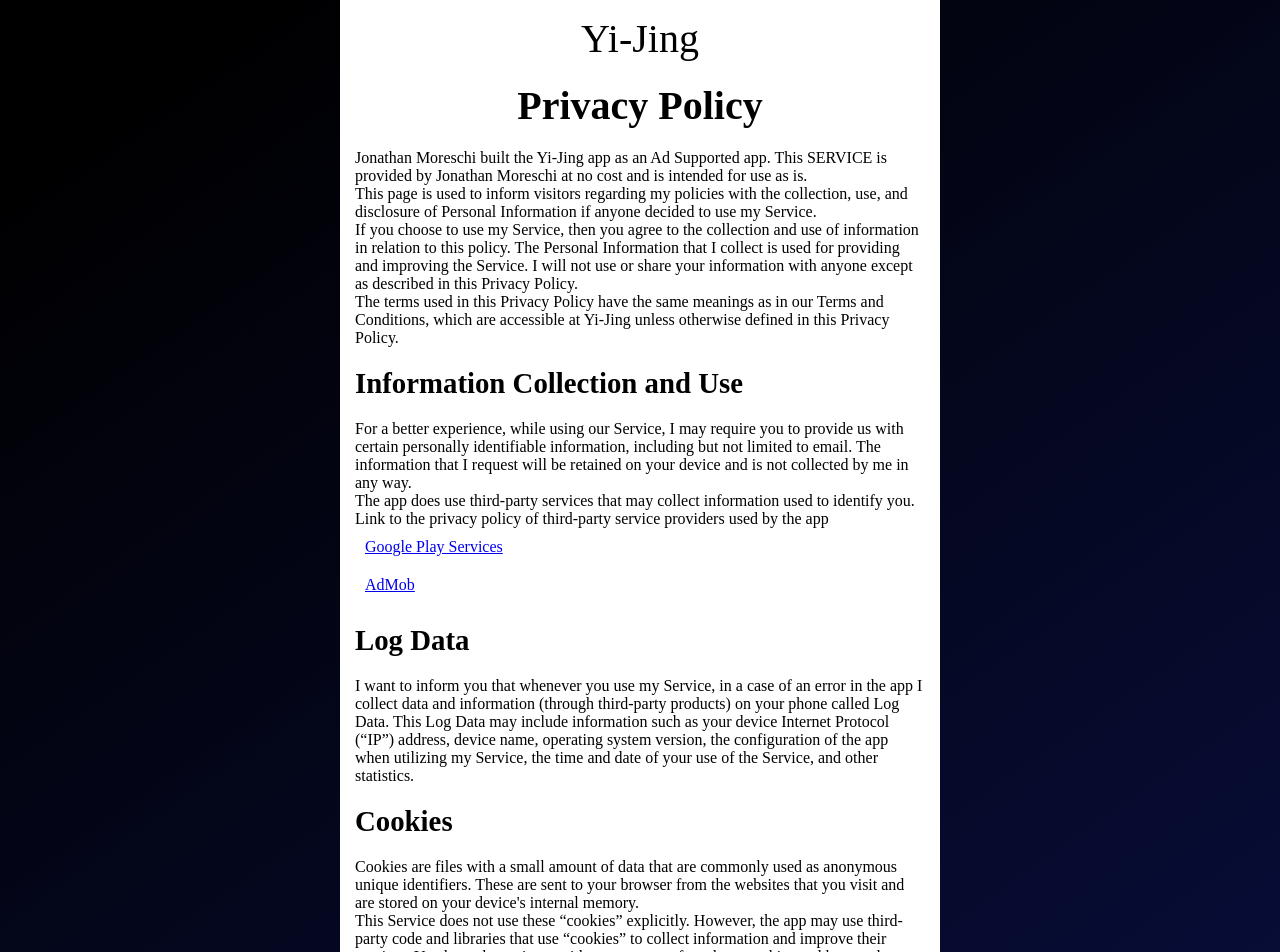
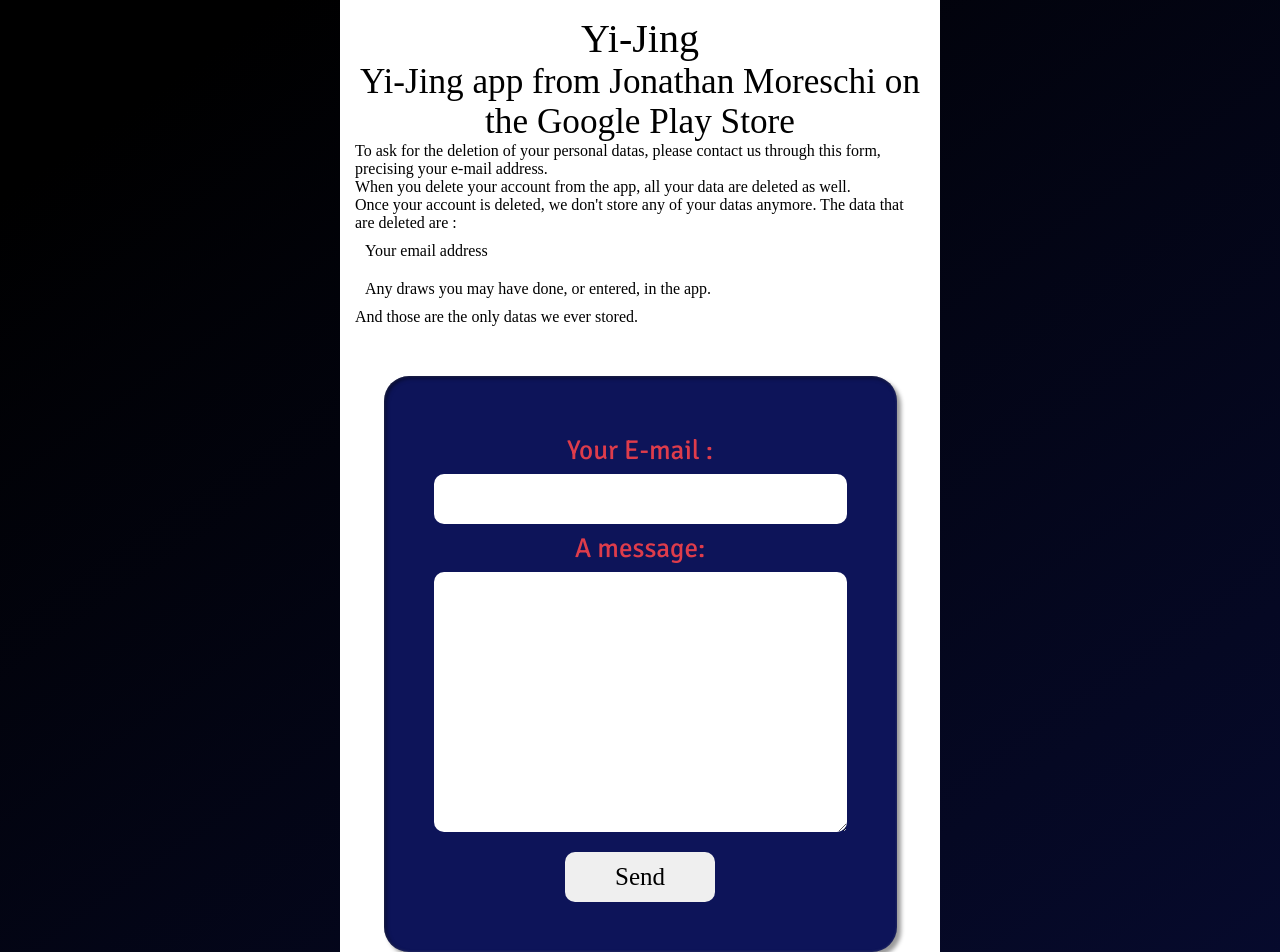
Before and after one commit to Eromnoj/portefolio, a Next.js app: page /yiking in a window 1280 px wide. Shown: the top 952 px of the page. Built offline with nearby package versions, Linux system fonts and the light colour scheme.

Commit message:
form for data deletion

```diff
--- a/src/pages/yiking.tsx
+++ b/src/pages/yiking.tsx
@@ -1,11 +1,95 @@
-import React from 'react'
+import React, { useReducer, useState } from 'react'
 import Link from 'next/link'
 import styles from '@/styles/Yiking.module.scss'
+import axios from 'axios'
+import LoadingSVG from '@/components/LoadingSVG'
+
+type mail = {
+  email: string,
+  subject: string,
+  message: string
+}
+
+enum ActionType {
+  EMAIL = 'EMAIL',
+  MESSAGE = 'MESSAGE'
+}
+
+type action = {
+  type: ActionType,
+  value: string
+}
 
 const Yiking = () => {
+  const mailState: mail = {
+    email: '',
+    subject: 'Privacy Yi-Jing : Account Deletion',
+    message: ''
+  }
+  const mailReducer = (state: mail, action: action) => {
+    switch (action.type) {
+      case ActionType.EMAIL:
+        return { ...state, email: action.value }
+      case ActionType.MESSAGE:
+        return { ...state, message: action.value }
+    }
+  }
+  const [mail, dispatch] = useReducer(mailReducer, mailState)
+  const submitEmail = async () => {
+    try {
+      const res = await axios.post('/api/mail', mail)
+
+      const data = await res.data
+
+      setResponse(data.message)
+      setMessageSent(true)
+      setLoading(false)
+    } catch (error: any) {
+      setResponse(error?.response.data.message)
+      setMessageSent(true)
+      setLoading(false)
+    }
+
+  }
+  const [response, setResponse] = useState('')
+  const [loading, setLoading] = useState(false)
+  const [messageSent, setMessageSent] = useState(false)
+
+
+
   return (
     <div className={styles.yiking}>
       <h1 className={styles.title}>Yi-Jing</h1>
+      <h2 className={styles.subTitle}>Yi-Jing app from Jonathan Moreschi on the Google Play Store</h2>
+        <p>To ask for the deletion of your personal datas, please contact us through this form, precising your e-mail address.</p>
+        <p>When you delete your account from the app, all your data are deleted as well.</p>
+        <p>Once your account is deleted, we don&apos;t store any of your datas anymore. The data that are deleted are :</p>
+        <ul>
+          <li>Your email address</li>
+          <li>Any draws you may have done, or entered, in the app.</li>
+        </ul>
+        <p>And those are the only datas we ever stored.</p>
+      <div className={styles.contactContainer}>
+        {
+
+          loading ? <><LoadingSVG /> <Link href={'https://loading.io'}>loading.io</Link></> : messageSent ? <p className={styles.medFont}>{response}</p> :
+            <form className={[styles.contactForm].join(' ')} onSubmit={(e) => {
+              e.preventDefault()
+              setLoading(true)
+              submitEmail()
+            }}>
+              <div className={[styles.formInput].join(' ')}>
+                <label htmlFor="email" className={[styles.medFont].join(' ')}>Your E-mail :</label>
+                <input type="email" name="email" id="email" className={styles.inputFont} value={mail.email} onChange={(e) => dispatch({ type: ActionType.EMAIL, value: e.target.value })} />
+              </div>
+              <div className={[styles.formInput].join(' ')}>
+                <label htmlFor="message" className={[styles.medFont].join(' ')}>A message:</label>
+                <textarea name="message" id="message" cols={30} rows={10} className={styles.inputFont} value={mail.message} onChange={(e) => dispatch({ type: ActionType.MESSAGE, value: e.target.value })}></textarea>
+              </div>
+              <input type="submit" value="Send" />
+            </form>}
+
+      </div>
       <div>
         <strong className={styles.title}>Privacy Policy</strong> <p>
           Jonathan Moreschi built the Yi-Jing app as
@@ -110,7 +194,7 @@
         </p> <p>This privacy policy page was created at <Link href="https://privacypolicytemplate.net" target="_blank" rel="noopener noreferrer">privacypolicytemplate.net </Link>and modified/generated by <a href="https://app-privacy-policy-generator.nisrulz.com/" target="_blank" rel="noopener noreferrer">App Privacy Policy Generator</a></p>
       </div>
       <div>
-      <strong  className={styles.title}>Terms &amp; Conditions</strong> <p>
+        <strong className={styles.title}>Terms &amp; Conditions</strong> <p>
           By downloading or using the app, these terms will
           automatically apply to you – you should make sure therefore
           that you read them carefully before using the app. You’re not
--- a/src/styles/Yiking.module.scss
+++ b/src/styles/Yiking.module.scss
@@ -1,23 +1,85 @@
+@use 'variables';
+@import 'font';
+
 .yiking {
   background-color: white;
   max-width: 600px;
   margin: auto;
   padding: 15px;
-  strong{
+
+  strong {
     display: block;
     font-weight: bolder;
     margin-bottom: 20px;
     margin-top: 20px;
     font-size: 1.8em;
   }
+
   .title {
     text-align: center;
     font-size: 2.5em;
   }
+
+  .subTitle {
+    text-align: center;
+    font-size: 2.2em;
+  }
+
   li {
     list-style: none;
     padding-left: 10px;
     padding-top: 10px;
     padding-bottom: 10px;
   }
+
+  .contactContainer {
+    z-index: 50;
+    width: 90%;
+    max-width: 600px;
+    background-color: lighten(variables.$penn-blue, 5%);
+    padding: 50px;
+    border-radius: 25px;
+    margin: auto;
+    margin-top: 50px;
+    box-shadow: 4px 4px 4px rgba(0, 0, 0, 0.4), inset 0px 0px 3px rgba(255, 255, 255, 0.178), inset 2px 2px 4px rgba(0, 0, 0, 0.5);
+
+    .contactForm {
+      width: 100%;
+      margin: auto;
+      display: flex;
+      flex-direction: column;
+      align-items: center;
+      justify-content: center;
+
+      .formInput {
+        display: flex;
+        flex-direction: column;
+        width: 100%;
+
+        input {
+          width: 100%;
+          height: 50px;
+          border-radius: 10px;
+          border: none;
+          padding: 10px;
+        }
+
+        textarea {
+          border-radius: 10px;
+          border: none;
+          padding: 10px;
+        }
+      }
+
+      input[type="submit"] {
+        margin-top: 20px;
+        height: 50px;
+        width: 150px;
+        border-radius: 10px;
+        border: none;
+        font-size: 25px;
+
+      }
+    }
+  }
 }
```
Also changed, not shown: 1 other file (tests, documents, lock files or other folders). Lines whose indentation alone changed are shown as unchanged.
